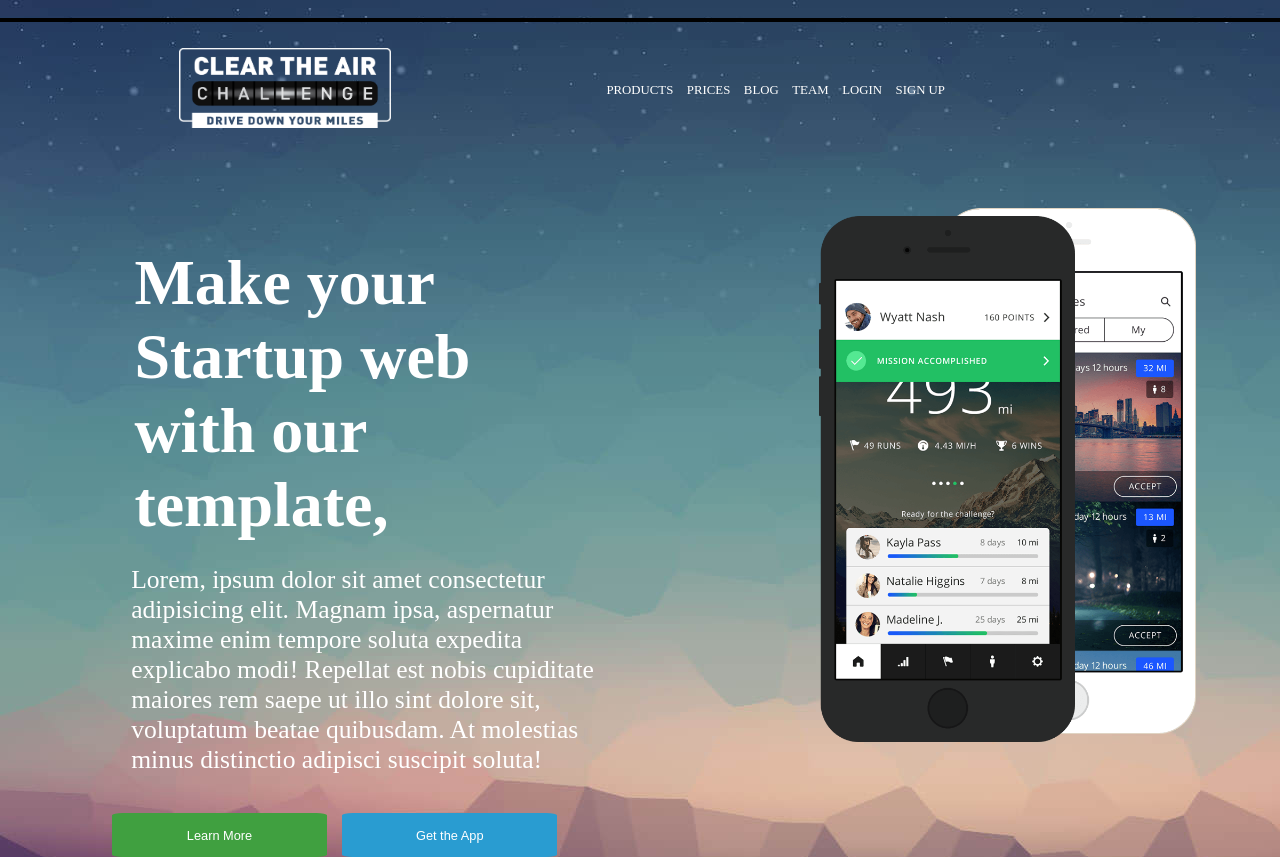
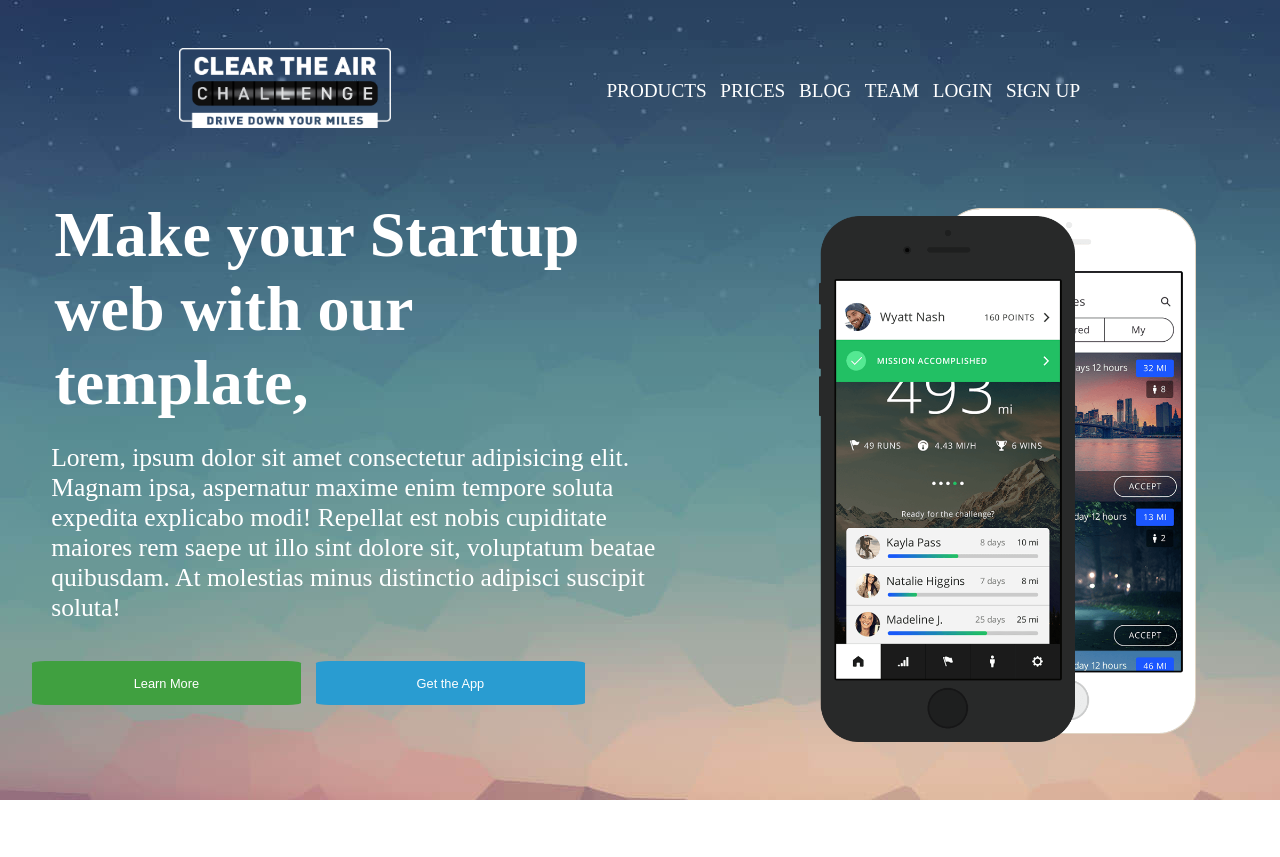
Before and after one commit to thesergioliveira/mobileApp, a plain HTML site: page index.html in a window 1280 px wide. After the commit the page ends 800 px from the top, so only its background shows below. Drawn offline with Linux system fonts and the light colour scheme.

Commit message:
fix sizing and layout

```diff
--- a/css/style.css
+++ b/css/style.css
@@ -24,7 +24,7 @@ header div{
 .logo{
     width: 25vw;
     height: 10vh;
-    min-width: 8.88rem;
+    min-width: 6.25rem;
     max-width: 13.26rem;
     margin: 4rem 109 auto;
     position: absolute;
@@ -46,7 +46,7 @@ ul li{
     list-style-type: none;
     display: inline;
     margin: 0.3rem;
-    font-size: 0.8rem;
+    font-size: 1.5vw;
 }
 
 ul li a{
@@ -62,13 +62,15 @@ a:hover, .logo:hover{
 
 
 /* Main content and buttons */
-.main-content {
-    width: 40vw;
-    height: 25vh;
-    margin: auto 7rem auto 7rem ;
+ .main-content {
+    float:left;
+    width: 50vw;
     position: absolute;
-    top: 28vh
+    top: 22vh;
+    margin: auto 2rem;
+
 }
+
 h1{
     font-size: 5vw;
     color: white;
@@ -117,10 +119,6 @@ h1{
 
 /* side image */
 
-.iphone{
-    border: 2px solid black;
-}
-
 [alt^="white"]{
     width: 20vw;
     position: absolute;
--- a/index.html
+++ b/index.html
@@ -23,19 +23,24 @@
         </div>
     </header>
     <main>
-        <div class="main-content">
-            <div>
-                <h1>Make your Startup web with our template,</h1>
-            </div>
-            <div class="text">Lorem, ipsum dolor sit amet consectetur adipisicing elit. Magnam ipsa, aspernatur maxime enim tempore
-                soluta expedita explicabo modi! Repellat est nobis cupiditate maiores rem saepe ut illo sint dolore sit,
-                voluptatum beatae quibusdam. At molestias minus distinctio adipisci suscipit soluta!
-            </div>
-            <div>
+        <section class="main-content">
+            <section>
+                <div>
+                    <h1>Make your Startup web with our template,</h1>
+                </div>
+                <div class="text">Lorem, ipsum dolor sit amet consectetur adipisicing elit. Magnam ipsa, aspernatur
+                    maxime enim tempore
+                    soluta expedita explicabo modi! Repellat est nobis cupiditate maiores rem saepe ut illo sint dolore
+                    sit,
+                    voluptatum beatae quibusdam. At molestias minus distinctio adipisci suscipit soluta!
+                </div>
+            </section>
+
+            <section>
                 <button class="b-one">Learn More</button>
                 <button class="b-two">Get the App</button>
-            </div>
-        </div>
+            </section>
+        </section>
         <div class="iphone">
             <img src="./images/phone_002.png" alt="black-iphone">
             <img src="./images/phone_001.png" alt="white-iphone">
```
